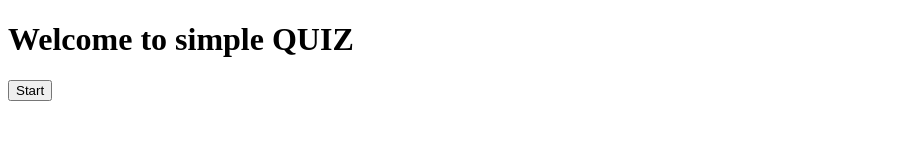
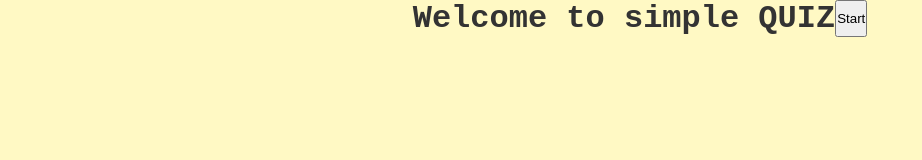
Before and after one commit to Mouazmj/Quiz-App, a website with bundled scripts: page index.html in a window 1280 px wide. Shown: the whole page, without its empty margins (0-922 px from the left). Built offline with nearby package versions, Linux system fonts and the light colour scheme.

Commit message:
Adding border-box and displaying margin and padding to 0 and giving background a color with som styling for start-screen div

```diff
--- a/main.css
+++ b/main.css
@@ -1,5 +1,22 @@
 .quiz-screen, .result-screen {
     display: none;
+}
+
+* {
+    margin: 0;
+    padding: 0;
+    box-sizing: border-box;
+}
+
+body {
+    background-color: #FFF9C4;
+}
+
+.start-screen {
+    display: flex;
+    justify-content: center;
+    font-family: 'Courier New', Courier, monospace;
+    color: #333333;
 }
 
 .correct {
```
